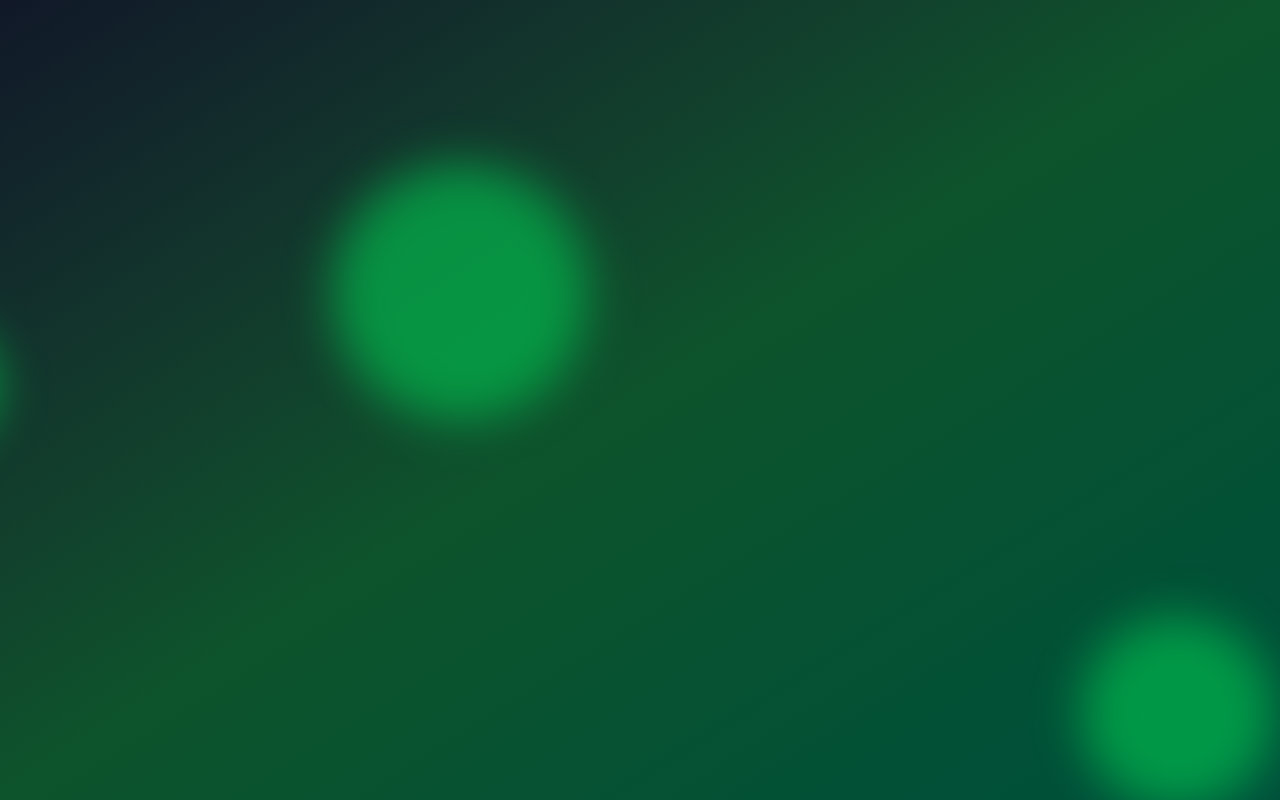
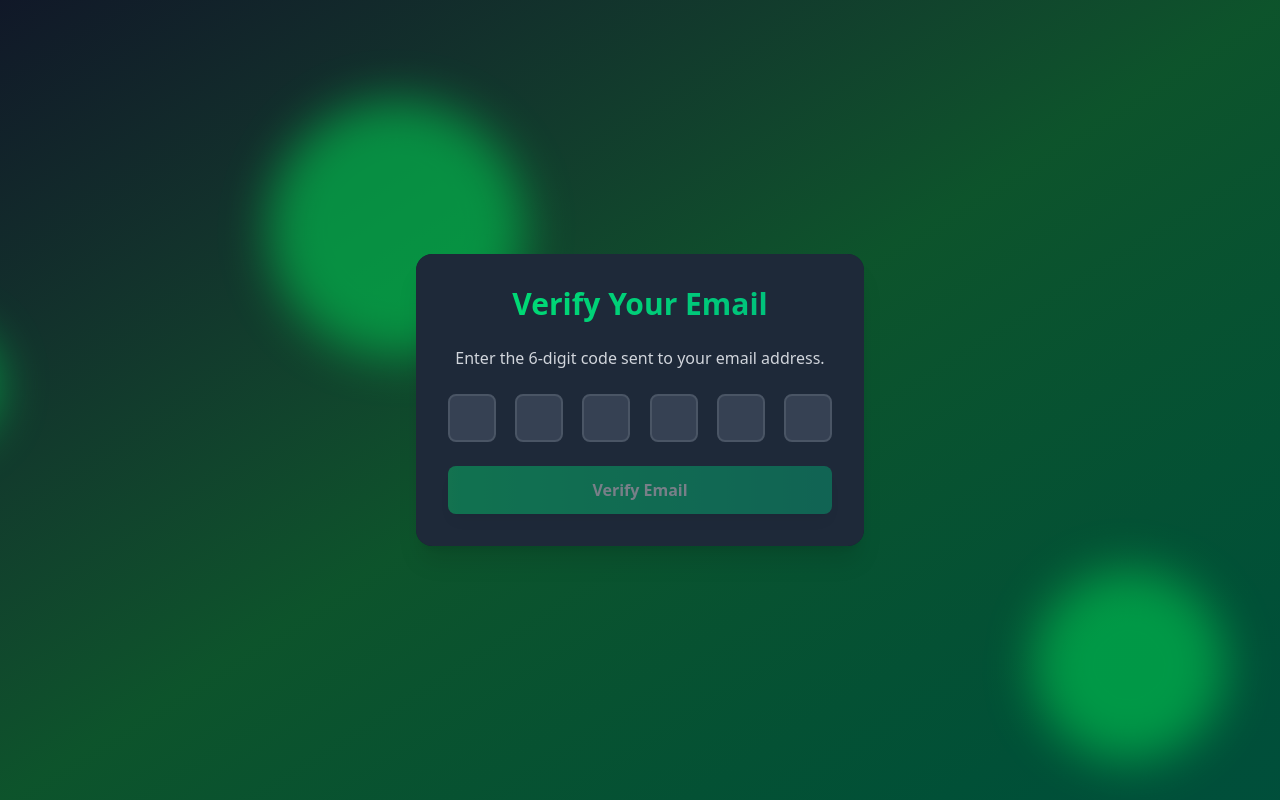
Before and after one commit to Shashwat-Mahajan/Advanced-Auth, a React (Vite) app in the folder Frontend/: page /verify-email in a window 1280 px wide. Before the commit this address had no page. Built offline with nearby package versions, Linux system fonts and the light colour scheme.

Commit message:
Completed the Verify Email page

```diff
--- a/Frontend/package.json
+++ b/Frontend/package.json
@@ -11,12 +11,16 @@
   },
   "dependencies": {
     "@tailwindcss/vite": "^4.1.12",
+    "axios": "^1.11.0",
     "framer-motion": "^12.23.12",
     "lucide-react": "^0.542.0",
     "react": "^19.1.1",
     "react-dom": "^19.1.1",
+    "react-hot-toast": "^2.6.0",
     "react-router-dom": "^7.8.2",
-    "tailwindcss": "^4.1.12"
+    "react-toastify": "^11.0.5",
+    "tailwindcss": "^4.1.12",
+    "zustand": "^5.0.8"
   },
   "devDependencies": {
     "@eslint/js": "^9.33.0",
--- a/Frontend/src/App.jsx
+++ b/Frontend/src/App.jsx
@@ -2,9 +2,11 @@
 import FloatingShapes from "./components/FloatingShapes";
 import SignUpPage from "./pages/SignUpPage";
 import LoginPage from "./pages/LoginPage";
+import EmailVerificationPage from "./pages/EmailVerificationPage";
 
 function App() {
   return (
+
     <div className="min-h-screen bg-gradient-to-br from-gray-900 via-green-900 to-emerald-900 flex items-center justify-center relative overflow-hidden">
       <FloatingShapes
         color="bg-green-500"
@@ -31,6 +33,7 @@
         <Route path="/" element={"Home"} />
         <Route path="/signup" element={<SignUpPage />} />
         <Route path="/login" element={<LoginPage />} />
+        <Route path='/verify-email' element={<EmailVerificationPage />} />
       </Routes>
     </div>
   );
--- /dev/null
+++ b/Frontend/src/pages/EmailVerificationPage.jsx
@@ -0,0 +1,110 @@
+import { useEffect, useRef, useState } from "react";
+import { useNavigate } from "react-router-dom";
+import { motion } from "framer-motion";
+import { useAuthStore } from "../store/authStore";
+import toast from "react-hot-toast";
+
+const EmailVerificationPage = () => {
+  const [code, setCode] = useState(["", "", "", "", "", ""]);
+  const inputRefs = useRef([]);
+  const navigate = useNavigate();
+
+  const { error, isLoading, verifyEmail } = useAuthStore();
+
+  const handleChange = (index, value) => {
+    const newCode = [...code];
+
+    // Handle pasted content
+    if (value.length > 1) {
+      const pastedCode = value.slice(0, 6).split("");
+      for (let i = 0; i < 6; i++) {
+        newCode[i] = pastedCode[i] || "";
+      }
+      setCode(newCode);
+
+      // Focus on the last non-empty input or the first empty one
+      const lastFilledIndex = newCode.findLastIndex((digit) => digit !== "");
+      const focusIndex = lastFilledIndex < 5 ? lastFilledIndex + 1 : 5;
+      inputRefs.current[focusIndex].focus();
+    } else {
+      newCode[index] = value;
+      setCode(newCode);
+
+      // Move focus to the next input field if value is entered
+      if (value && index < 5) {
+        inputRefs.current[index + 1].focus();
+      }
+    }
+  };
+
+  const handleKeyDown = (index, e) => {
+    if (e.key === "Backspace" && !code[index] && index > 0) {
+      inputRefs.current[index - 1].focus();
+    }
+  };
+
+  const handleSubmit = async (e) => {
+    e.preventDefault();
+    const verificationCode = code.join("");
+    try {
+      await verifyEmail(verificationCode);
+      navigate("/");
+      toast.success("Email verified successfully");
+    } catch (error) {
+      console.log(error);
+    }
+  };
+
+  // Auto submit when all fields are filled
+  useEffect(() => {
+    if (code.every((digit) => digit !== "")) {
+      handleSubmit(new Event("submit"));
+    }
+  }, [code]);
+
+  return (
+    <div className="max-w-md w-full bg-gray-800 bg-opacity-50 backdrop-filter backdrop-blur-xl rounded-2xl shadow-xl overflow-hidden">
+      <motion.div
+        initial={{ opacity: 0, y: -50 }}
+        animate={{ opacity: 1, y: 0 }}
+        transition={{ duration: 0.5 }}
+        className="bg-gray-800 bg-opacity-50 backdrop-filter backdrop-blur-xl rounded-2xl shadow-2xl p-8 w-full max-w-md"
+      >
+        <h2 className="text-3xl font-bold mb-6 text-center bg-gradient-to-r from-green-400 to-emerald-500 text-transparent bg-clip-text">
+          Verify Your Email
+        </h2>
+        <p className="text-center text-gray-300 mb-6">
+          Enter the 6-digit code sent to your email address.
+        </p>
+
+        <form onSubmit={handleSubmit} className="space-y-6">
+          <div className="flex justify-between">
+            {code.map((digit, index) => (
+              <input
+                key={index}
+                ref={(el) => (inputRefs.current[index] = el)}
+                type="text"
+                maxLength="6"
+                value={digit}
+                onChange={(e) => handleChange(index, e.target.value)}
+                onKeyDown={(e) => handleKeyDown(index, e)}
+                className="w-12 h-12 text-center text-2xl font-bold bg-gray-700 text-white border-2 border-gray-600 rounded-lg focus:border-green-500 focus:outline-none"
+              />
+            ))}
+          </div>
+          {error && <p className="text-red-500 font-semibold mt-2">{error}</p>}
+          <motion.button
+            whileHover={{ scale: 1.05 }}
+            whileTap={{ scale: 0.95 }}
+            type="submit"
+            disabled={isLoading || code.some((digit) => !digit)}
+            className="w-full bg-gradient-to-r from-green-400 to-emerald-500 text-white font-bold py-3 px-4 rounded-lg shadow-lg hover:from-green-600 hover:to-emerald-700 focus:outline-none focus:ring-2 focus:ring-green-500 focus:ring-opacity-50 disabled:opacity-40"
+          >
+            {isLoading ? "Verifying..." : "Verify Email"}
+          </motion.button>
+        </form>
+      </motion.div>
+    </div>
+  );
+};
+export default EmailVerificationPage;
--- /dev/null
+++ b/Frontend/src/store/authStore.js
@@ -0,0 +1,98 @@
+import { create } from "zustand";
+import axios from "axios";
+
+const API_URL = "http://localhost:5173/api/auth";
+
+axios.defaults.withCredentials = true;
+
+export const useAuthStore = create((set) => ({
+user: null,
+isAuthenticated: false,
+error: null,
+isLoading: false,
+isCheckingAuth: true,
+message: null,
+
+signup: async (email, password, name) => {
+set({ isLoading: true, error: null });
+try {
+const response = await axios.post(`${API_URL}/signup`, { email, password, name });
+set({ user: response.data.user, isAuthenticated: true, isLoading: false });
+} catch (error) {
+set({ error: error.response.data.message || "Error signing up", isLoading: false });
+throw error;
+}
+},
+login: async (email, password) => {
+set({ isLoading: true, error: null });
+try {
+const response = await axios.post(`${API_URL}/login`, { email, password });
+set({
+isAuthenticated: true,
+user: response.data.user,
+error: null,
+isLoading: false,
+});
+} catch (error) {
+set({ error: error.response?.data?.message || "Error logging in", isLoading: false });
+throw error;
+}
+},
+
+logout: async () => {
+set({ isLoading: true, error: null });
+try {
+await axios.post(`${API_URL}/logout`);
+set({ user: null, isAuthenticated: false, error: null, isLoading: false });
+} catch (error) {
+set({ error: "Error logging out", isLoading: false });
+throw error;
+}
+},
+verifyEmail: async (code) => {
+set({ isLoading: true, error: null });
+try {
+const response = await axios.post(`${API_URL}/verify-email`, { code });
+set({ user: response.data.user, isAuthenticated: true, isLoading: false });
+return response.data;
+} catch (error) {
+set({ error: error.response.data.message || "Error verifying email", isLoading: false });
+throw error;
+}
+},
+checkAuth: async () => {
+set({ isCheckingAuth: true, error: null });
+try {
+const response = await axios.get(`${API_URL}/check-auth`);
+set({ user: response.data.user, isAuthenticated: true, isCheckingAuth: false });
+} catch (error) {
+set({ error: null, isCheckingAuth: false, isAuthenticated: false });
+}
+},
+forgotPassword: async (email) => {
+set({ isLoading: true, error: null });
+try {
+const response = await axios.post(`${API_URL}/forgot-password`, { email });
+set({ message: response.data.message, isLoading: false });
+} catch (error) {
+set({
+isLoading: false,
+error: error.response.data.message || "Error sending reset password email",
+});
+throw error;
+}
+},
+resetPassword: async (token, password) => {
+set({ isLoading: true, error: null });
+try {
+const response = await axios.post(`${API_URL}/reset-password/${token}`, { password });
+set({ message: response.data.message, isLoading: false });
+} catch (error) {
+set({
+isLoading: false,
+error: error.response.data.message || "Error resetting password",
+});
+throw error;
+}
+},
+}));
```
Also changed, not shown: 1 other file (tests, documents, lock files or other folders).
